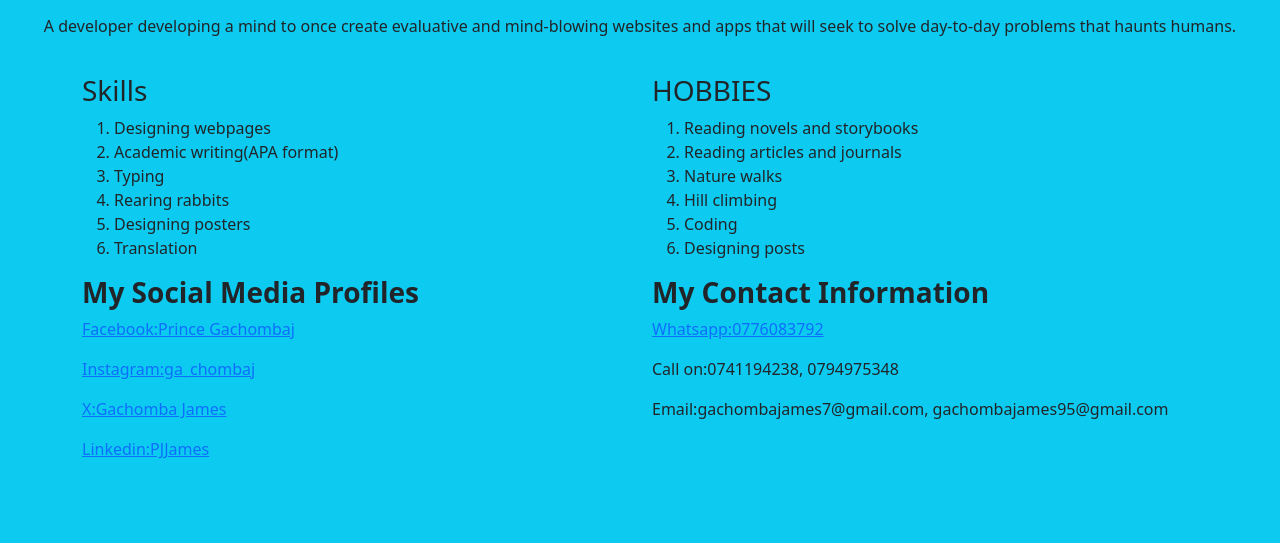
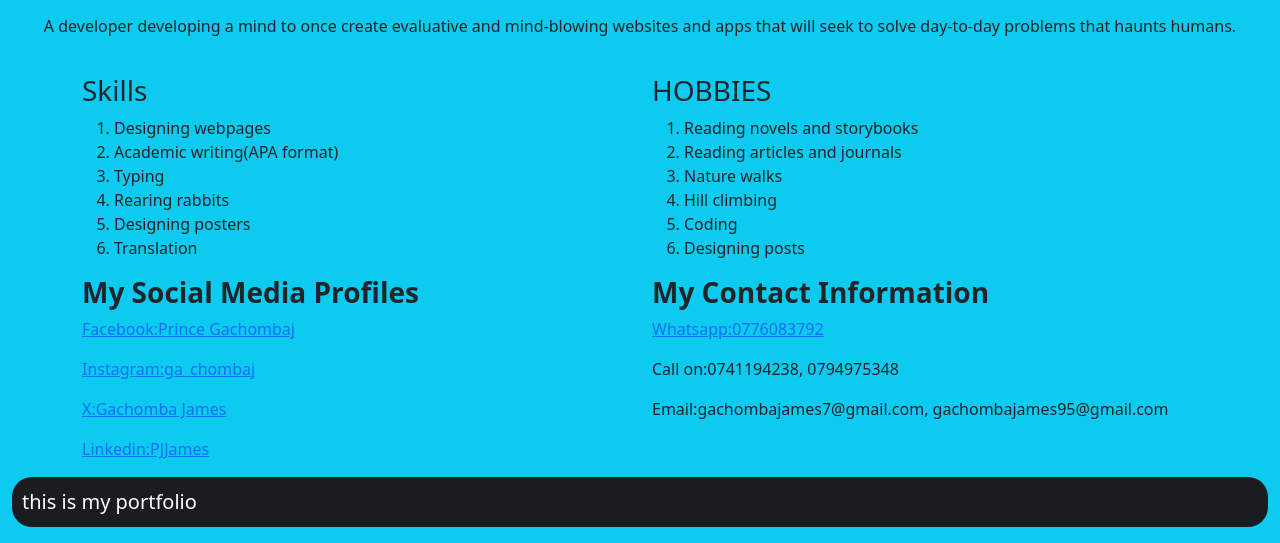
Before and after one commit to Pjjames95/emobiliswebproject, a plain HTML site: page index.html in a window 1280 px wide. Shown: the part 878-1421 px from the top of the page. Before the commit the page ends 1355 px from the top, so only its background shows below. Drawn offline with Linux system fonts and the light colour scheme.

Commit message:
web assignment

```diff
--- a/css/style.css
+++ b/css/style.css
@@ -5,6 +5,11 @@
 .centered-tagline{
     text-align: center;
     margin: 20px;
+}
+.styledpara{
+    background-color: #1a1d20;
+    color: white;
+    padding: 10px;
 }
 .grid-container{
     display: grid;
--- a/index.html
+++ b/index.html
@@ -7,8 +7,7 @@
 <link rel="stylesheet" href="bootstrap/css/bootstrap.min.css">
 <link rel="stylesheet" href="bootstrap/css/bootstrap-grid.css">
 <link rel="stylesheet" href="bootstrap/css/bootstrap-grid.min.css">
-<link rel="stylesheet" href="css/style.css">
-</head>
+<link rel="stylesheet" href="css/style.css"></head>
 <body style="background-color: #0dcaf0">
 <div class="grid-container">
     <div id="navbar" style="background-color: #0dcaf0">
@@ -77,7 +76,9 @@
                 </div>
             </div>
         </div>
+        <p id="emptypara"></p>
     </div>
 </div>
+<script src="js/script.js"></script>
 </body>
 </html>
--- /dev/null
+++ b/js/script.js
@@ -0,0 +1,9 @@
+document.addEventListener("DOMContentLoaded", function () {
+   let myDiv = document.getElementById("footersection")
+    console.log(myDiv)
+    let emptypara = document.getElementById("emptypara")
+    emptypara.innerText = "this is my portfolio"
+    emptypara.setAttribute("class", "styledpara")
+    emptypara.style.fontSize='20px'
+    emptypara.style.borderRadius="20px"
+})
```
Also changed, not shown: public/css/nstyle.css (deleted), public/css/take.css (added).
